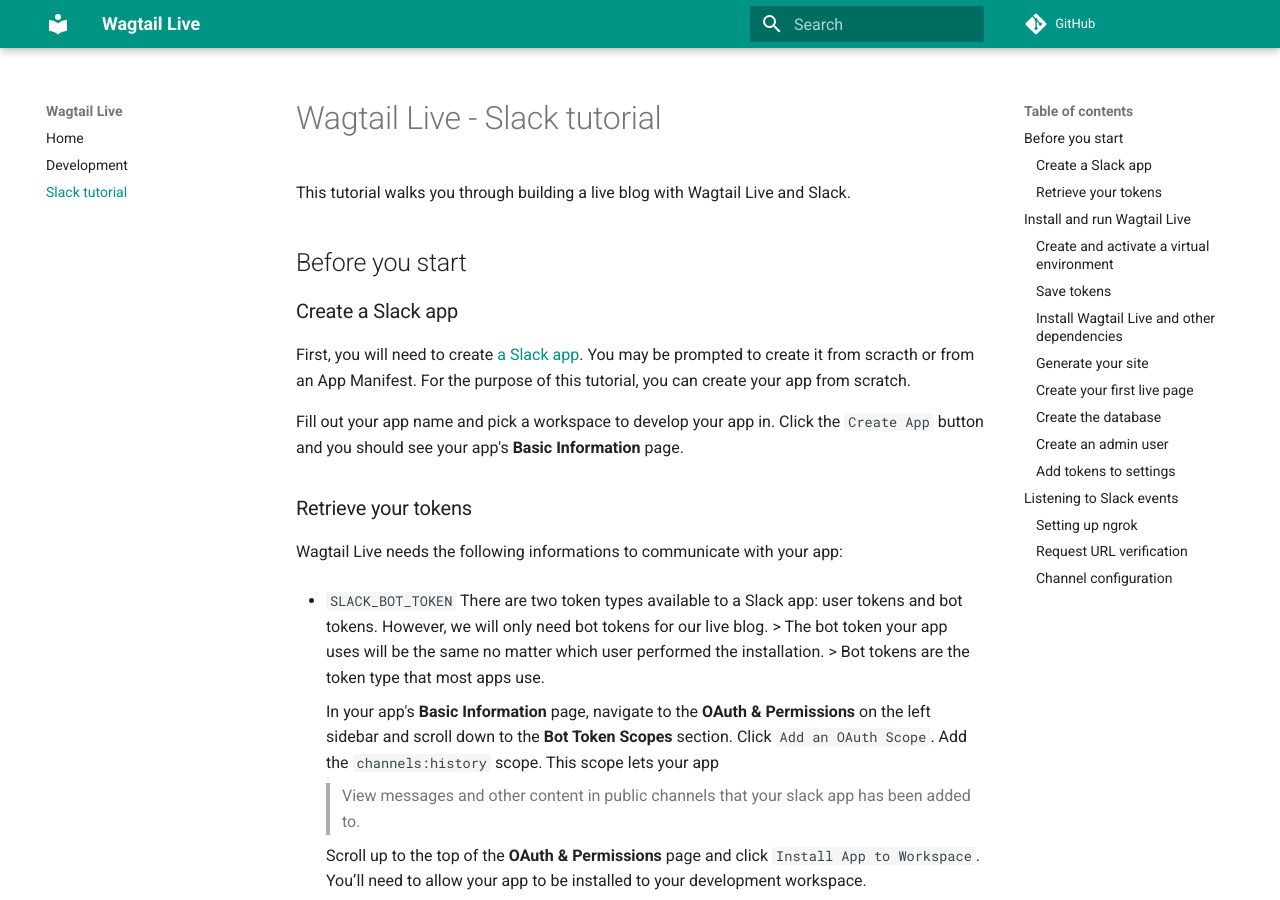
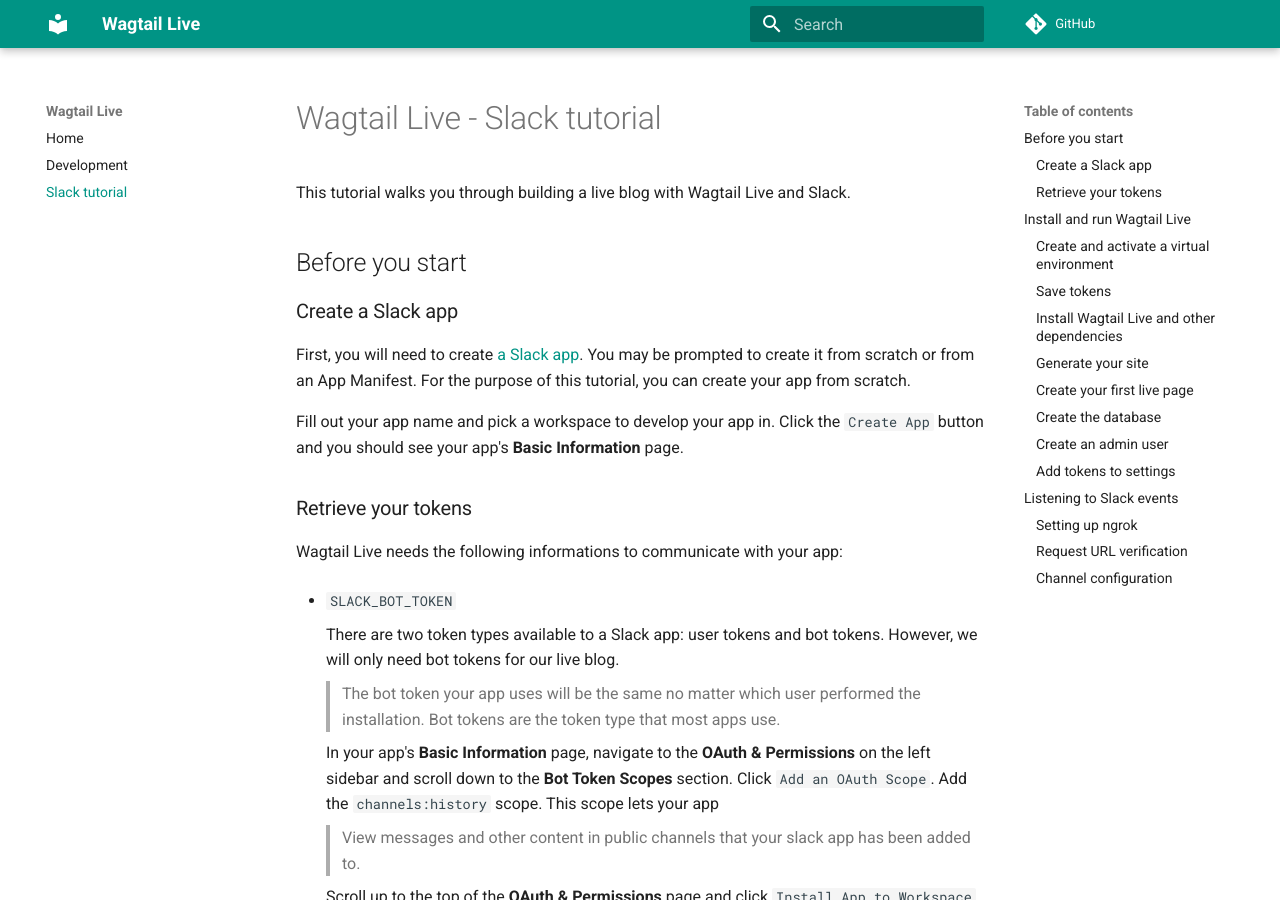
Before and after one commit to wagtail/wagtail-live, an MkDocs documentation site: the page built from docs/getting_started/tutorial.md, in a window 1280 px wide and 900 px high. Built offline with MkDocs 1.6.1 and Material for MkDocs 9.7.7, drawn with Linux system fonts in a browser that asks for light colours; comment, search, counter and statistics services are not loaded; some of the changed text lies outside the part shown.

````diff
--- a/docs/getting_started/tutorial.md
+++ b/docs/getting_started/tutorial.md
@@ -7,7 +7,7 @@ This tutorial walks you through building a live blog with Wagtail Live and Slack
 ### Create a Slack app
 
 First, you will need to create [a Slack app](https://api.slack.com/apps/new).
-You may be prompted to create it from scracth or from an App Manifest. For the purpose of
+You may be prompted to create it from scratch or from an App Manifest. For the purpose of
 this tutorial, you can create your app from scratch.
 
 Fill out your app name and pick a workspace to develop your app in.
@@ -18,10 +18,12 @@ Click the `Create App` button and you should see your app's **Basic Information*
 Wagtail Live needs the following informations to communicate with your app:
 
 - `SLACK_BOT_TOKEN`
+
     There are two token types available to a Slack app: user tokens and bot tokens.
     However, we will only need bot tokens for our live blog.
     > The bot token your app uses will be the same no matter which user performed the installation.
     > Bot tokens are the token type that most apps use.
+
 
     In your app's **Basic Information** page, navigate to the **OAuth & Permissions**
     on the left sidebar and scroll down to the **Bot Token Scopes** section. Click `Add an OAuth Scope`.
@@ -37,6 +39,7 @@ Wagtail Live needs the following informations to communicate with your app:
     Grab the token and copy it somewhere. (Keep your token safe!)
 
 - `SLACK_SIGNING_SECRET`
+
     Slack signs the requests it sends using this secret. We need it in order to confirm that each
     request comes from Slack by verifying its unique signature.
 
@@ -140,6 +145,8 @@ We can now create our first `LiveBlogPage`. Add the following in `liveblog.model
     class LiveBlogPage(Page, LivePageMixin):
         content_panels = Page.content_panels + LivePageMixin.panels
 ```
+
+
 
 Create a `templates` folder inside your `liveblog` app. Add a `liveblog` folder in the `templates` folder
 you just created and create a `live_blog_page.html` file. This respresents our `LiveBlogPage` template.
@@ -259,7 +266,7 @@ You will see another `More` dropdown button, click it and choose `Add apps`.
 
 Add your app to the channel.
 
-Head to (http://127.0.0.1:8000/admin/) and log in with the superuser credentials you created.
+Head to http://127.0.0.1:8000/admin/ and log in with the superuser credentials you created.
 
 Create a new Live Blog Page with the title of your preference. To know the identifier of the channel you created,
 you can simply go to the channel page, and grab the second identifier in the URL displayed on the adress bar.
````
Also changed, not shown: other parts of docs/getting_started/tutorial.md (+3 -1 lines), 1 other file.
